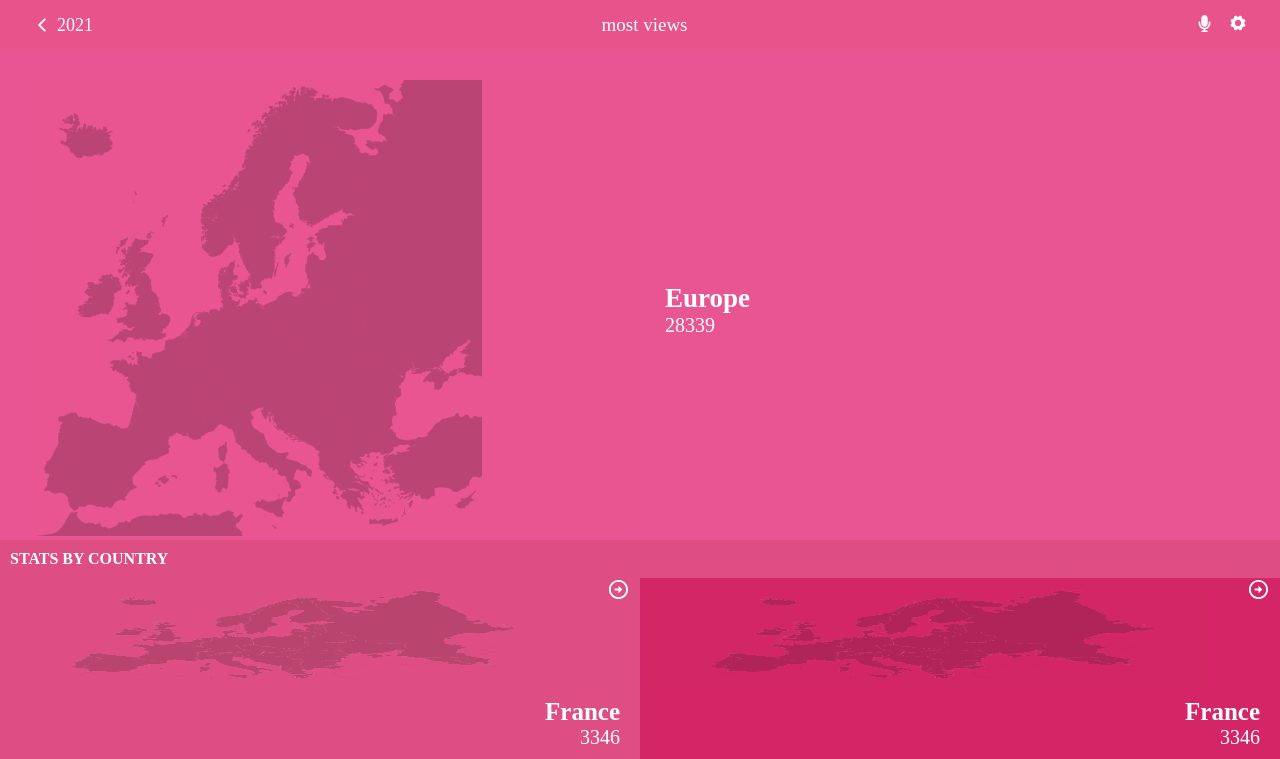
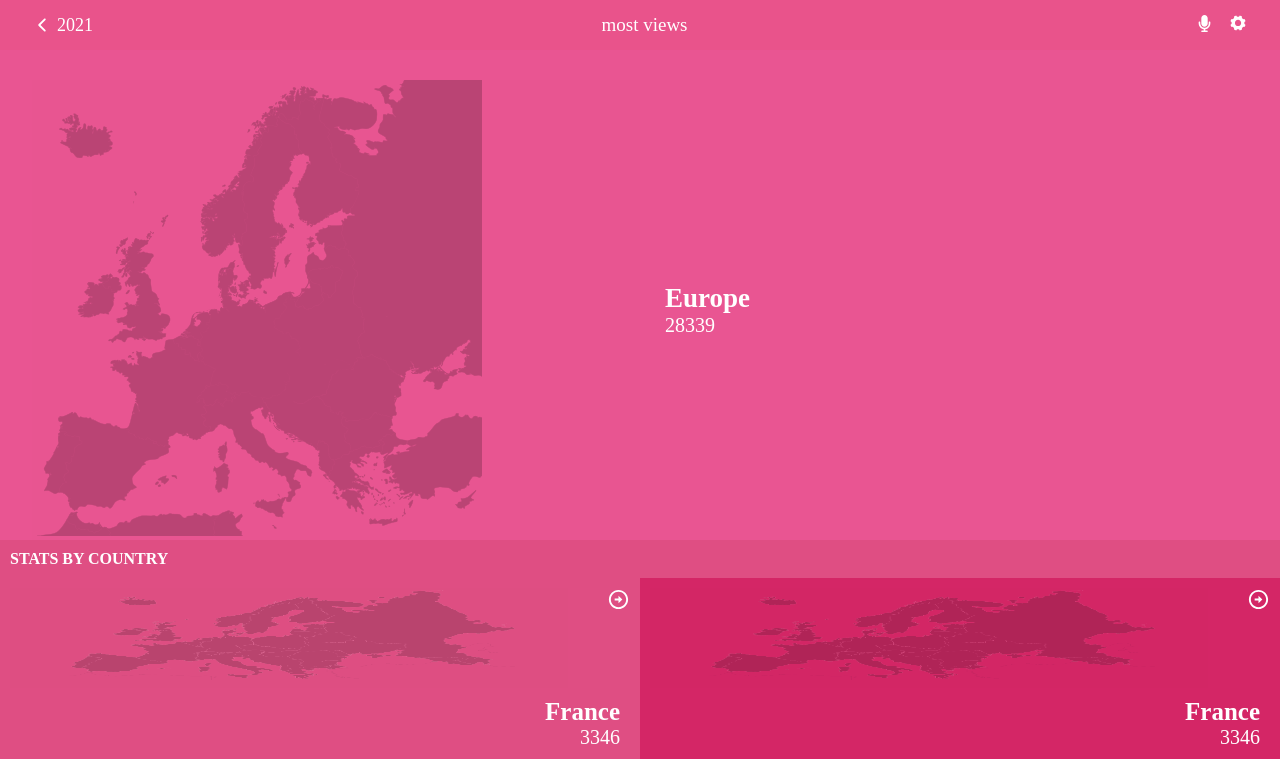
Before and after one commit to moise10r/covid_19_app, a React (Create React App) app: page / in a window 1280 px wide. Shown: the top 759 px of the page. Built offline with nearby package versions, Linux system fonts and the light colour scheme.

Commit message:
Add the padding top to the icon

```diff
--- a/src/component/features/HomePage/home.scss
+++ b/src/component/features/HomePage/home.scss
@@ -102,7 +102,7 @@
           }
           .extend {
             position: absolute;
-            top: 0;
+            top: 1rem;
             right: 1rem;
             .icon {
               font-size: 2.3rem;
```
